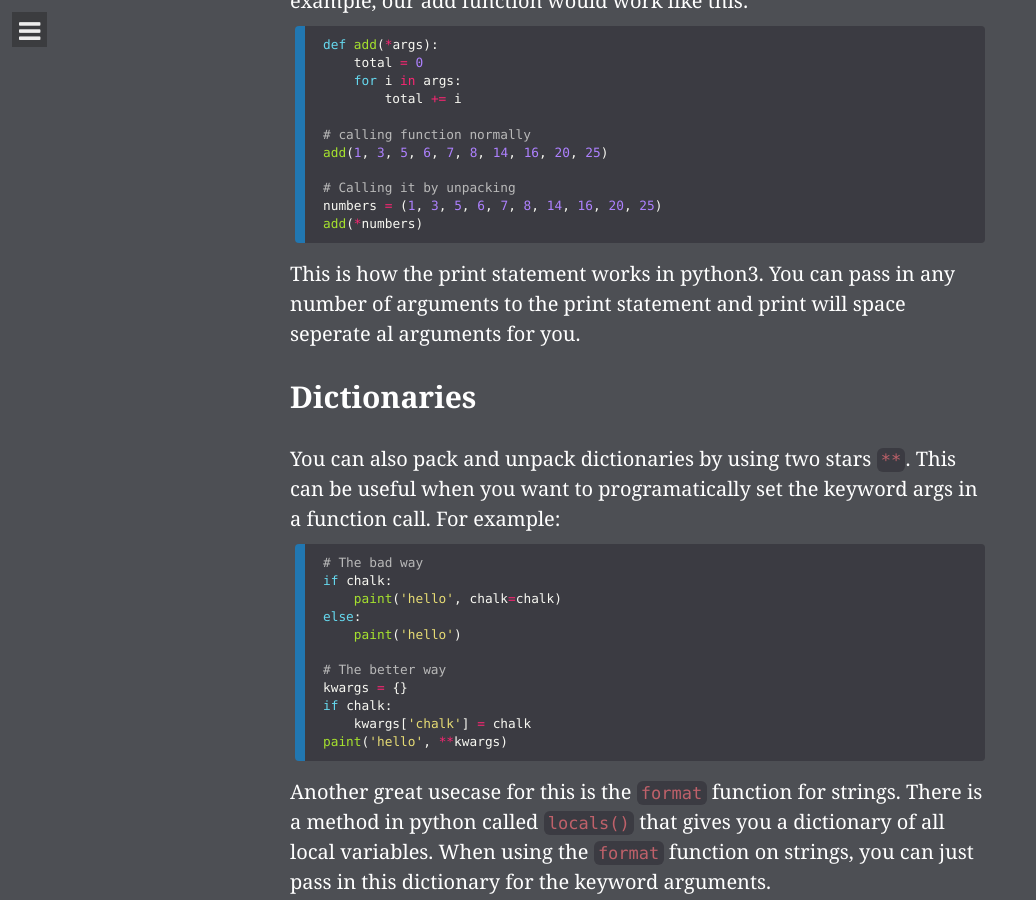
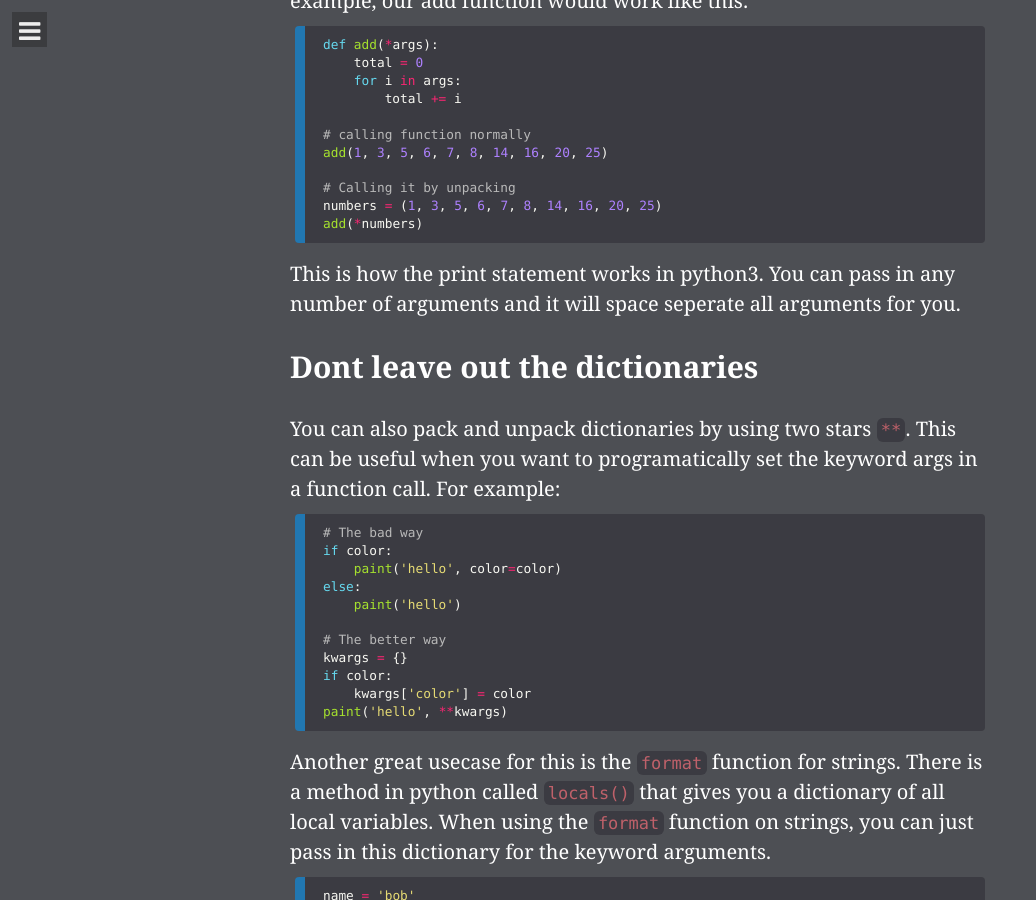
Before and after one commit to nhumrich/blog, a Jekyll site: the page built from _posts/2016-03-19-python-packing-power.md, in a window 1280 px wide and 900 px high, scrolled down 3143 px. Shown: the whole window, without its empty margins (0-1036 px from the left). Built offline with Jekyll 4.4.1, drawn with Linux system fonts in a browser that asks for light colours; nearby versions of some CDN libraries; some web fonts are replaced; comment, search, counter and statistics services are not loaded.

Commit message:
small typos

````diff
--- a/_posts/2016-03-19-python-packing-power.md
+++ b/_posts/2016-03-19-python-packing-power.md
@@ -98,24 +98,24 @@
 add(*numbers)
 ```
 
-This is how the print statement works in python3. You can pass in any number of arguments to the print statement and print will space seperate al arguments for you.
+This is how the print statement works in python3. You can pass in any number of arguments and it will space seperate all arguments for you.
 
 
-## Dictionaries
+## Dont leave out the dictionaries
 
 You can also pack and unpack dictionaries by using two stars `**`. This can be useful when you want to programatically set the keyword args in a function call. For example:
 
 ```python
 # The bad way
-if chalk:
-    paint('hello', chalk=chalk)
+if color:
+    paint('hello', color=color)
 else:
     paint('hello')
 
 # The better way
 kwargs = {}
-if chalk:
-    kwargs['chalk'] = chalk
+if color:
+    kwargs['color'] = color
 paint('hello', **kwargs)
 ```
 
````
Also changed, not shown: other parts of _posts/2016-03-19-python-packing-power.md (+1 -1 lines).
